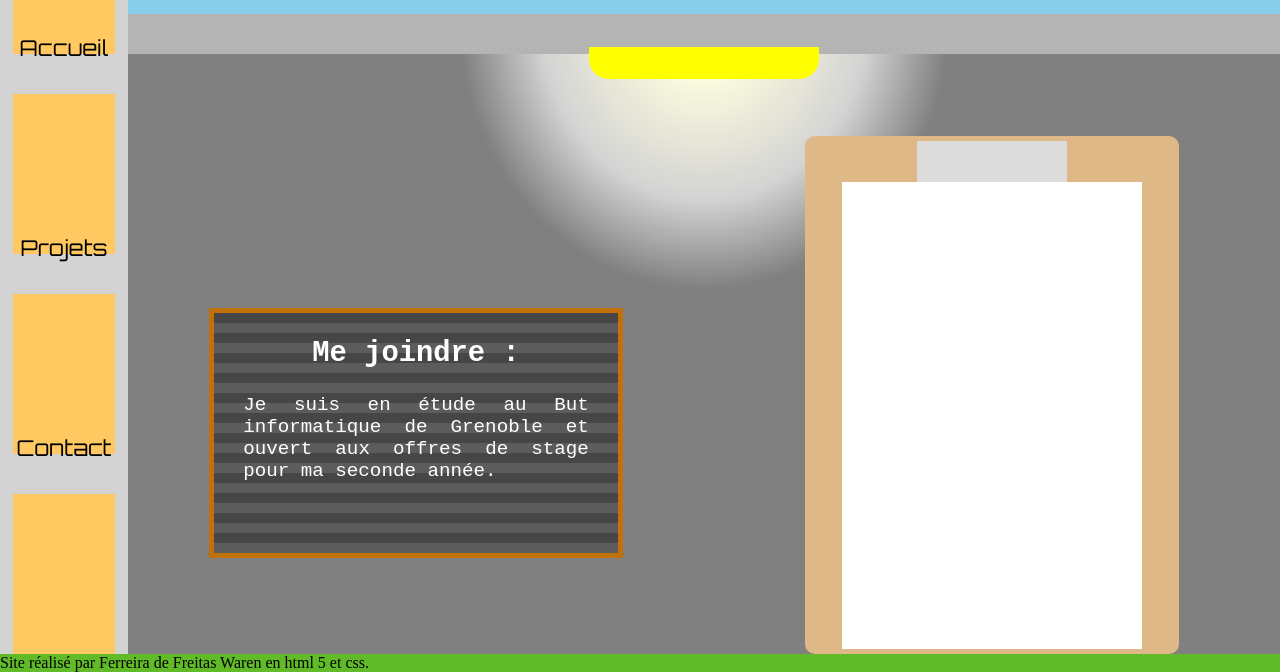
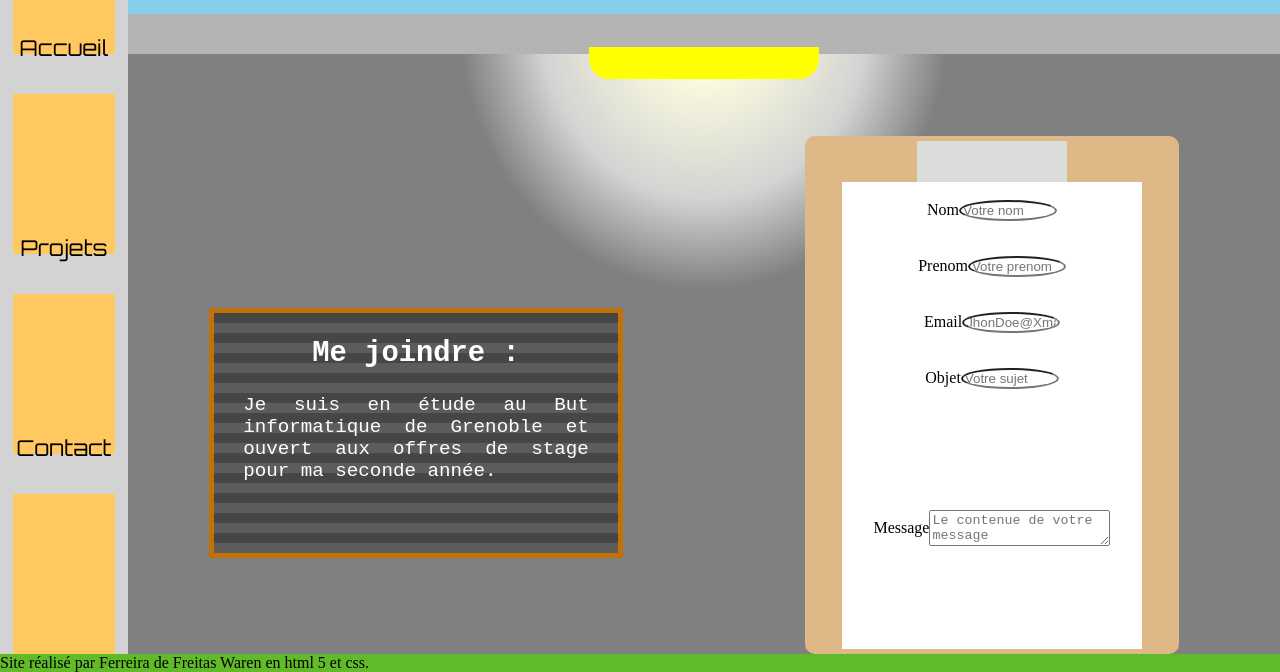
Before and after one commit to warenquitravaillepourunefoismdr/Portfolio, a plain HTML site: page Contact.html in a window 1280 px wide. Shown: the part 146-818 px from the top of the page. Drawn offline with Linux system fonts and the light colour scheme.

Commit message:
Ajout élements formulaires

```diff
--- a/Contact.html
+++ b/Contact.html
@@ -41,7 +41,28 @@
                 </div>
                 <div class="clipboard">
                     <div class="clipmetal"></div>
-                    <form class="clippaper" action="https://formspree.io/f/xgoqbbba" method="post"></div>
+                    <form class="clippaper" action="https://formspree.io/f/xgoqbbba" method="post">
+                        <div class="Fnom">
+                            <label for="Pnom">Nom</label>
+                            <input name="nom" id="Pnom" type="text" placeholder="Votre nom" required>
+                        </div>
+                        <div class="Fprenom">
+                            <label for="Pprenom">Prenom</label>
+                            <input name="prenom" id="Pprenom" type="text" placeholder="Votre prenom" required>
+                        </div>
+                        <div class="Femail">
+                            <label for="Pmail">Email</label>
+                            <input name="email" id="Pmail" type="text" placeholder="JhonDoe@Xmail.com" required>
+                        </div>
+                        <div class="Fobjet">
+                            <label for="Pobjet">Objet</label>
+                            <input name="objet" id="Pobjet" type="text" placeholder="Votre sujet" required>
+                        </div>
+                        <div class="Fmessage">
+                            <label for="Pmessage">Message</label>
+                            <textarea name="message" id="Pmessage" type="text" placeholder="Le contenue de votre message" required></textarea>
+                        </div>
+                    </form>
                 </div>
             </section>
 
--- a/Portfolio.css
+++ b/Portfolio.css
@@ -659,9 +659,21 @@ footer span{
 }
 
 .clippaper{
+    display: flex;
+    flex-direction: column;
     background-color: white;
     height: 90%;
     width: 80%;
+    justify-content: space-around;
+}
+
+.clippaper div {
+    background-color: white;
+    height: 10%;
+}
+
+.clippaper .Fmessage{
+    height: 50%;
 }
 
 .tabInfo{
```
